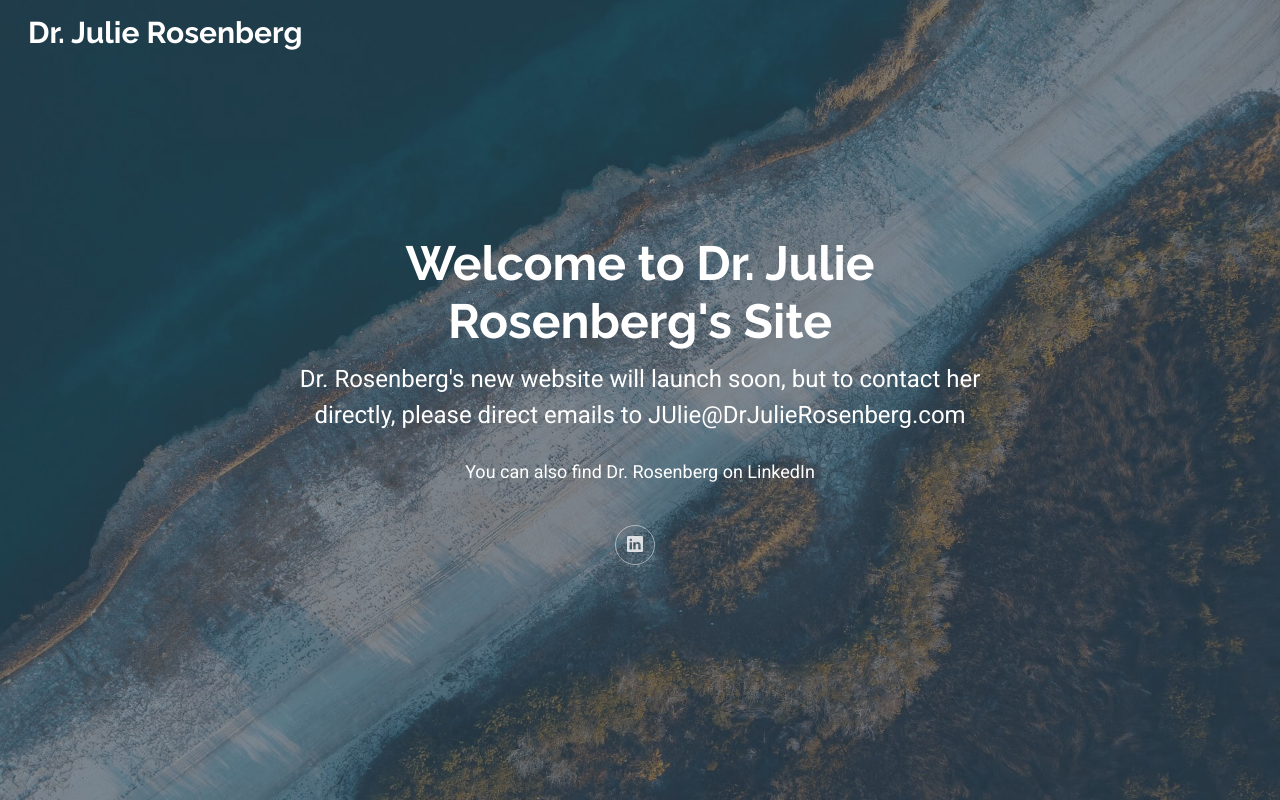
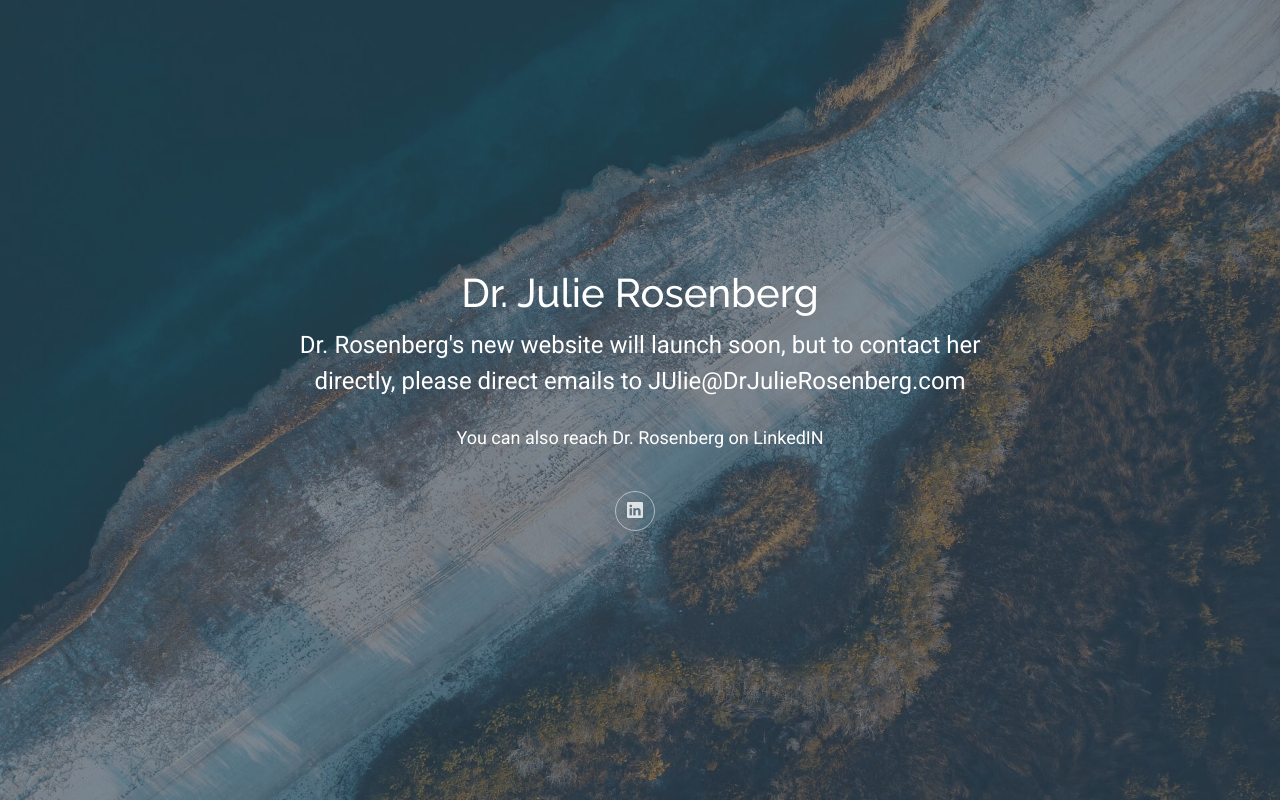
Before and after one commit to alangecodemaster/julie-rosenberg, a plain HTML site: page index.html in a window 1280 px wide. Drawn offline with Linux system fonts and the light colour scheme.

Commit message:
Update index.html

```diff
--- a/index.html
+++ b/index.html
@@ -40,10 +40,17 @@
     <div class="container-fluid position-relative d-flex align-items-center justify-content-between">
 
       <a href="index.html" class="logo d-flex align-items-center">
-        <h1 class="sitename">Dr. Julie Rosenberg</h1>
+        <!-- Uncomment the line below if you also wish to use an image logo -->
+        <!-- <img src="assets/img/logo.png" alt=""> -->
+        <p class="sitename"></p>
       </a>
 
       <nav id="navmenu" class="navmenu">
+        <!-- <ul>
+          <li><a href="#hero" class="active">Home</a></li>
+          <li><a href="#about">About</a></li>
+          <li><a href="#contact">Contact</a></li>
+        </ul> -->
         <i style="display: none;" class="mobile-nav-toggle d-xl-none bi bi-list"></i>
       </nav>
 
@@ -58,13 +65,12 @@
       <div class="container text-center" data-aos="fade-up" data-aos-delay="100">
         <div class="row justify-content-center">
           <div class="col-lg-8">
-            <h2>Welcome to Dr. Julie Rosenberg's Site<br></h2>
+            <h1>Dr. Julie Rosenberg</h1>
             <p>Dr. Rosenberg's new website will launch soon, but to contact her directly, please direct emails to JUlie@DrJulieRosenberg.com</p>
           </div>
 
-
           <div class="col-lg-5 hero-newsletter">
-            <p>You can also find Dr. Rosenberg on LinkedIn</p>
+            <p>You can also reach Dr. Rosenberg on LinkedIN</p>
           </div>
 
           <div class="social-links">
@@ -75,6 +81,9 @@
       </div>
 
     </section><!-- /Hero Section -->
+
+  <!-- Scroll Top -->
+  <a href="#" id="scroll-top" class="scroll-top d-flex align-items-center justify-content-center"><i class="bi bi-arrow-up-short"></i></a>
 
   <!-- Preloader -->
   <div id="preloader"></div>
```
